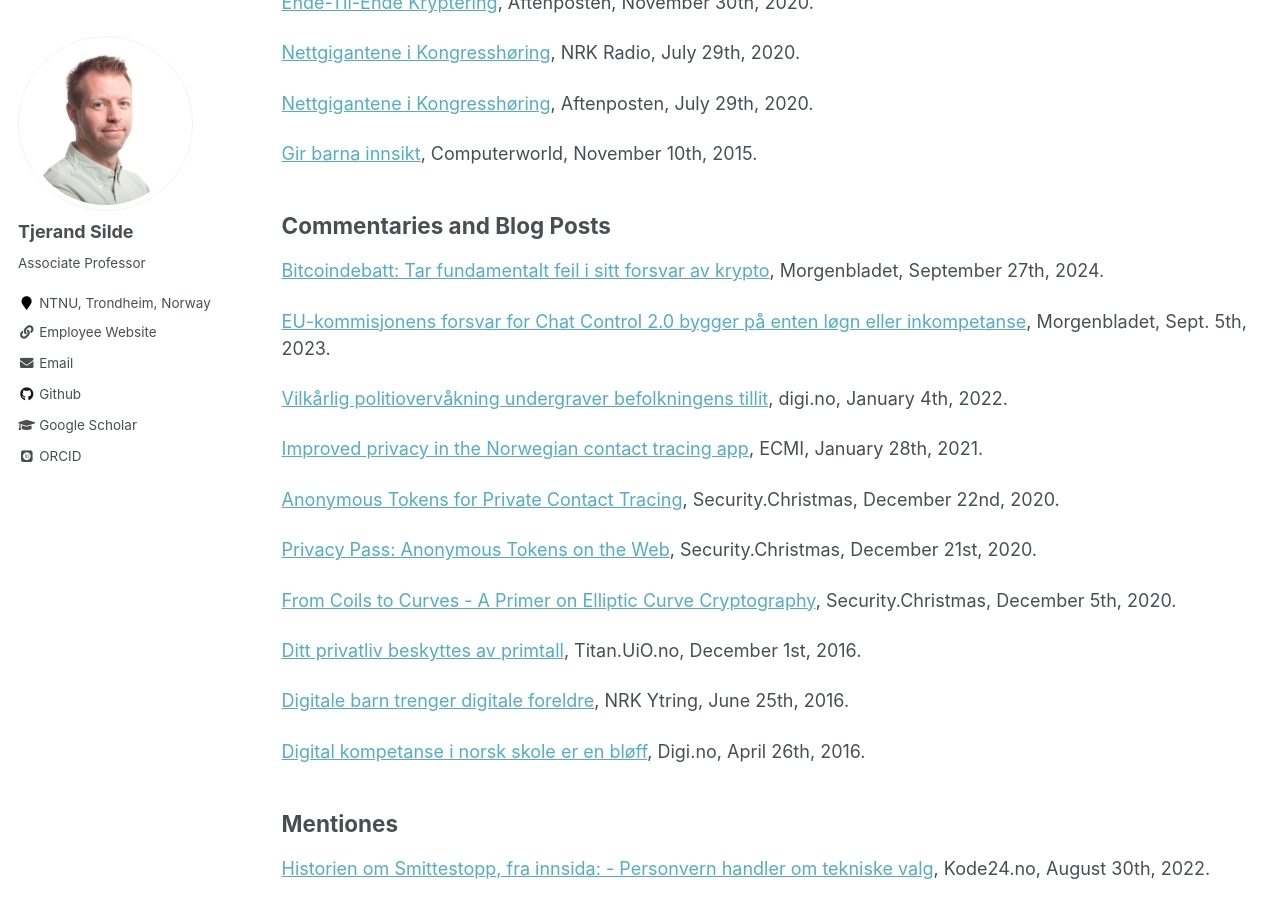
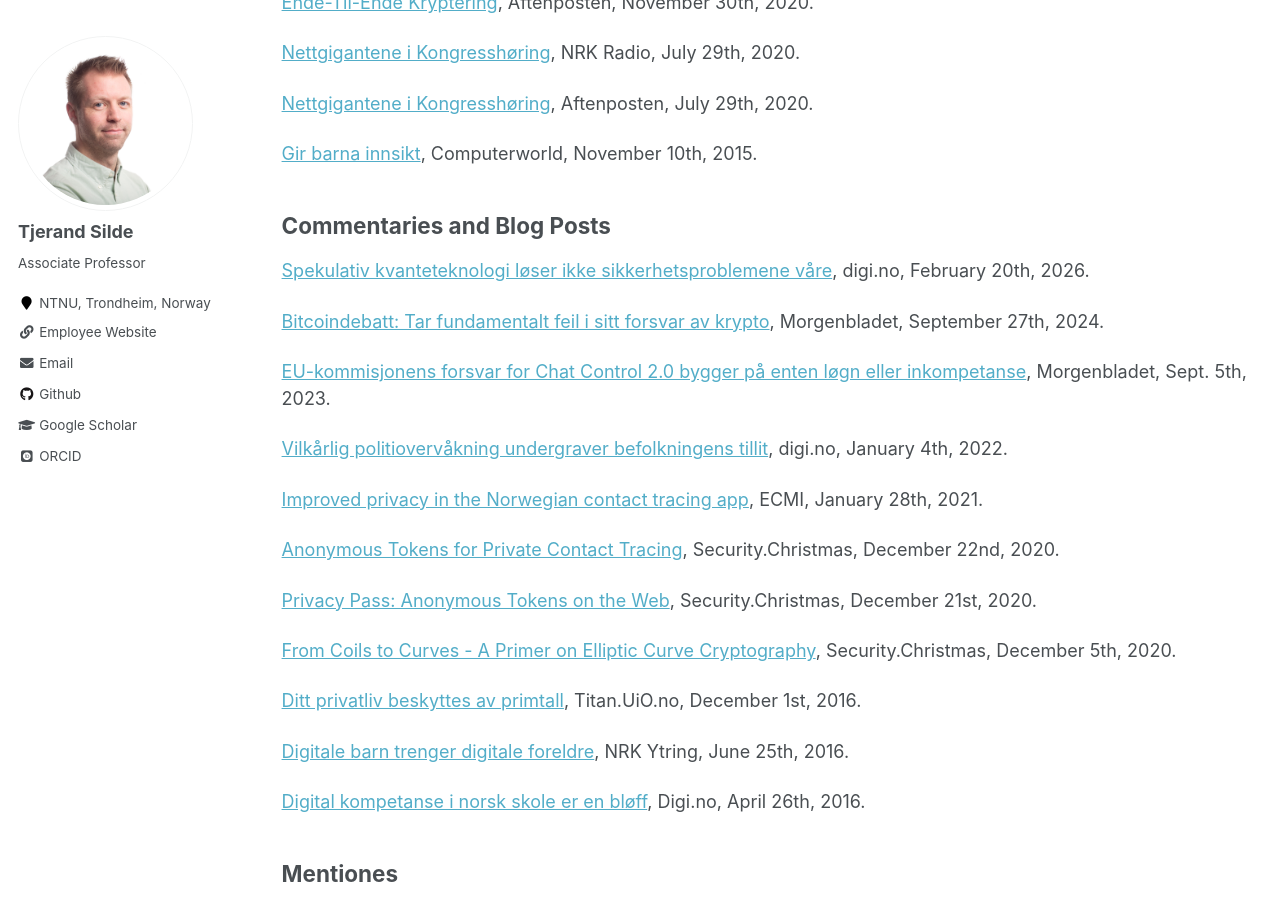
Before and after one commit to tjesi/tjesi.github.io, a Jekyll site: the page built from _pages/media.md, in a window 1280 px wide and 900 px high, scrolled down 1937 px. Built offline with Jekyll 4.4.1, drawn with Linux system fonts in a browser that asks for light colours; some web fonts are replaced.

Commit message:
Update media.md

```diff
--- a/_pages/media.md
+++ b/_pages/media.md
@@ -83,6 +83,8 @@ author_profile: true
 
 ## Commentaries and Blog Posts
 
+[Spekulativ kvanteteknologi løser ikke sikkerhetsproblemene våre](https://www.digi.no/artikler/debatt-spekulativ-kvanteteknologi-loser-ikke-sikkerhetsproblemene-vare/568500), digi.no, February 20th, 2026.
+
 [Bitcoindebatt: Tar fundamentalt feil i sitt forsvar av krypto](https://www.morgenbladet.no/ideer/debatt/2024/09/27/bitcoindebatt-tar-fundamentalt-feil-i-sitt-forsvar-av-krypto), Morgenbladet, September 27th, 2024.
 
 [EU-kommisjonens forsvar for Chat Control 2.0 bygger på enten løgn eller inkompetanse](https://www.morgenbladet.no/ideer/kronikk/2023/09/05/eu-kommisjonens-forsvar-for-chat-control-20-bygger-pa-enten-logn-eller-inkompetanse), Morgenbladet, Sept. 5th, 2023.
```
